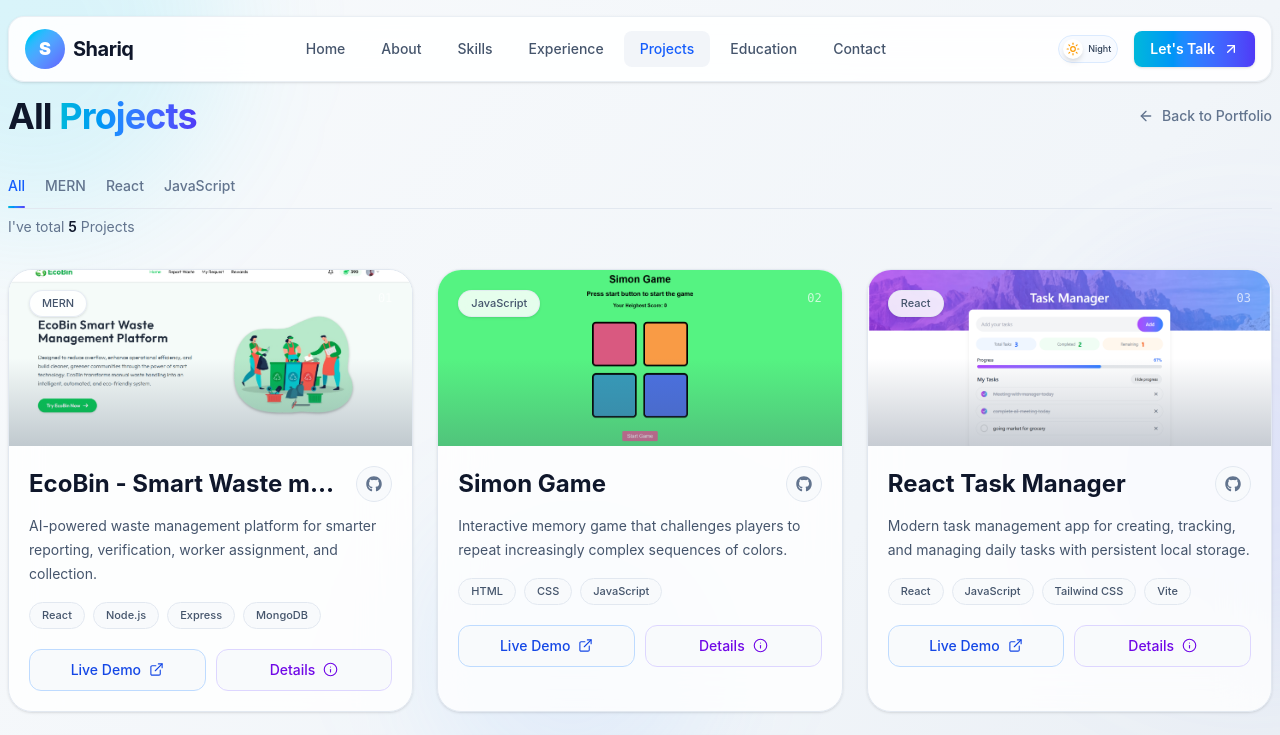
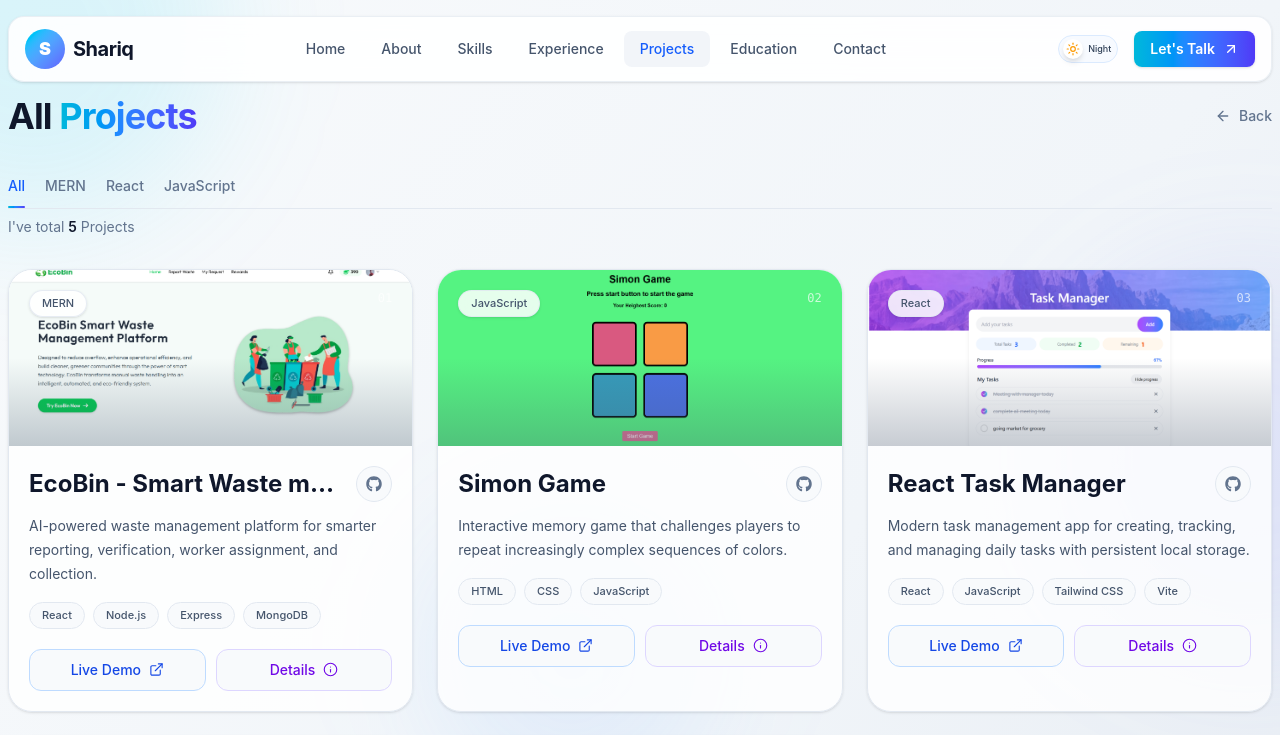
Before and after one commit to Shariq2004/react-portfolio, a React (Vite) app: page /projects in a window 1280 px wide. Shown: the top 735 px of the page. Built offline with nearby package versions, Linux system fonts and the light colour scheme.

Commit message:
Update project card

```diff
--- a/src/pages/AllProjects.jsx
+++ b/src/pages/AllProjects.jsx
@@ -38,13 +38,13 @@ const AllProjects = () => {
 
             <Link
               to="/#projects"
-              className="group hidden items-center gap-2 text-sm font-medium text-slate-500 transition-all duration-300 hover:-translate-x-0.5 hover:text-blue-600 sm:flex dark:text-slate-400 dark:hover:text-cyan-400"
+              className="group flex items-center gap-2 text-sm font-medium text-slate-500 transition-all duration-300 hover:-translate-x-0.5 hover:text-blue-600 dark:text-slate-400 dark:hover:text-cyan-400"
             >
               <ArrowLeft
                 size={16}
                 className="transition-transform duration-300 group-hover:-translate-x-1"
               />
-              Back to Portfolio
+              Back
             </Link>
           </div>
         </div>
@@ -85,7 +85,7 @@ const AllProjects = () => {
           {filteredProjects.map((project, index) => (
             <article
               key={project.title}
-              className="group overflow-hidden rounded-3xl border border-slate-200 bg-white/80 shadow-sm backdrop-blur-xl transition-all duration-500 hover:-translate-y-1 hover:border-blue-200 hover:shadow-md hover:shadow-blue-500/5 dark:border-white/10 dark:bg-white/25 dark:shadow-none dark:hover:border-cyan-400/20 dark:hover:shadow-none"
+              className="group overflow-hidden rounded-3xl border border-slate-200 bg-white/80 shadow-sm transition-all duration-500 hover:-translate-y-1 hover:border-blue-200 hover:shadow-md hover:shadow-blue-500/5 dark:border-white/10 dark:bg-white/2.5 dark:shadow-none dark:hover:border-cyan-400/20 dark:hover:shadow-none"
             >
               <div className="relative h-40 overflow-hidden bg-slate-100 sm:h-44 dark:bg-slate-950">
                 <img
@@ -101,7 +101,7 @@ const AllProjects = () => {
                 </span>
 
                 <span className="absolute right-5 top-5 font-mono text-xs text-white/70 dark:text-white/50">
-                  {String(index + 1).padStart(2, "0")}
+                  0{index + 1}
                 </span>
               </div>
 
@@ -117,8 +117,9 @@ const AllProjects = () => {
                       href={project.github}
                       target="_blank"
                       rel="noreferrer"
+                      onClick={(e) => e.stopPropagation()}
                       aria-label={`${project.title} GitHub`}
-                      className="flex h-9 w-9 shrink-0 items-center justify-center rounded-full border border-slate-200 bg-slate-50 text-slate-500 transition-all duration-300 hover:-translate-y-0.5 hover:border-slate-300 hover:bg-slate-100 hover:text-slate-900 dark:border-white/10 dark:bg-white/3 dark:text-slate-400 dark:hover:border-white/20 dark:hover:bg-white/5 dark:hover:text-white"
+                      className="flex h-9 w-9 shrink-0 items-center justify-center rounded-full border border-slate-200 bg-slate-50 text-slate-500 transition-all duration-300 group-hover:border-slate-300 group-hover:bg-slate-100 group-hover:text-slate-900 dark:border-white/10 dark:bg-white/3 dark:text-slate-400 dark:group-hover:border-white/20 dark:group-hover:bg-white/5 dark:group-hover:text-white"
                     >
                       <FaGithub size={16} />
                     </a>
```
Also changed, not shown: src/sections/Projects.jsx (line endings or trailing spaces).
